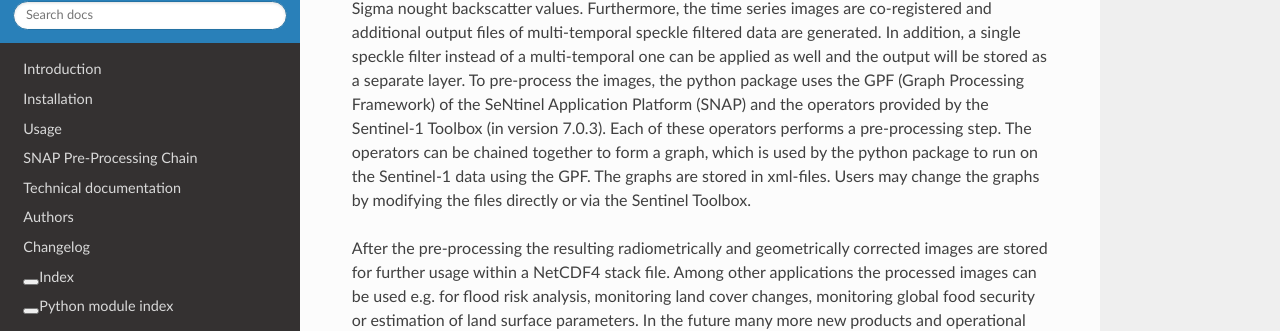
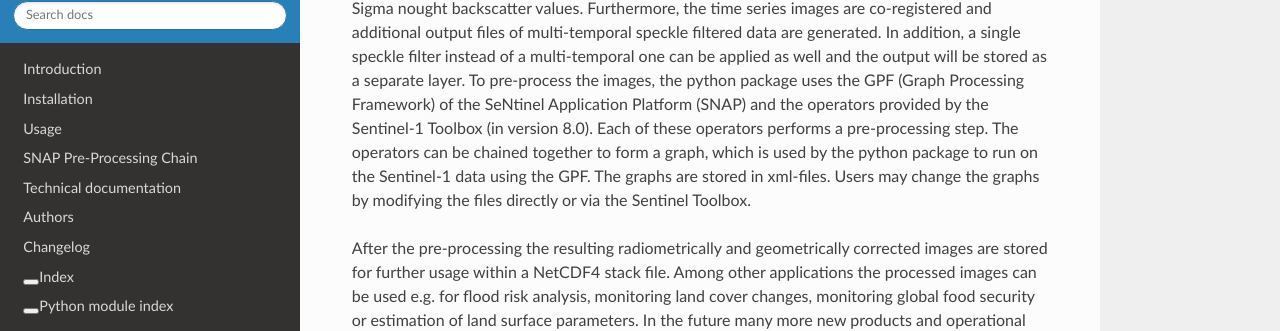
Before and after one commit to multiply-org/sar-pre-processing, a Sphinx documentation site: the page built from docs/paper.md, in a window 1280 px wide and 900 px high, scrolled down 914 px. Shown: the part 307-638 px from the top of the window. Built offline with Sphinx 7.4.7 and the Read the Docs theme 2.0.0, drawn with Linux system fonts in a browser that asks for light colours; pages that are not in the unit, such as notebooks, are missing from menus; the version number is read from the project's files by our own code; some of the changed text lies outside the part shown.

Commit message:
update version number within paper.md; cite source in juypter notebook

```diff
--- a/docs/paper.md
+++ b/docs/paper.md
@@ -36,7 +36,7 @@ Additionally, specific cases of repeatedly processed data are handled, as someti
 Based on the generated file list the python package applies a pre-processing chain to Sentinel-1 Single Look Complex (SLC) time series data to generate radiometrically and geometrically corrected Sigma nought backscatter values.
 Furthermore, the time series images are co-registered and additional output files of multi-temporal speckle filtered data are generated.
 In addition, a single speckle filter instead of a multi-temporal one can be applied as well and the output will be stored as a separate layer.
-To pre-process the images, the python package uses the GPF (Graph Processing Framework) of the SeNtinel Application Platform (SNAP) and the operators provided by the Sentinel-1 Toolbox (in version 7.0.3). Each of these operators performs a pre-processing step. The operators can be chained together to form a graph, which is used by the python package to run on the Sentinel-1 data using the GPF. The graphs are stored in xml-files. Users may change the graphs by modifying the files directly or via the Sentinel Toolbox.
+To pre-process the images, the python package uses the GPF (Graph Processing Framework) of the SeNtinel Application Platform (SNAP) and the operators provided by the Sentinel-1 Toolbox (in version 8.0). Each of these operators performs a pre-processing step. The operators can be chained together to form a graph, which is used by the python package to run on the Sentinel-1 data using the GPF. The graphs are stored in xml-files. Users may change the graphs by modifying the files directly or via the Sentinel Toolbox.
 
 After the pre-processing the resulting radiometrically and geometrically corrected images are stored for further usage within a NetCDF4 stack file.
 Among other applications the processed images can be used e.g. for flood risk analysis, monitoring land cover changes, monitoring global food security or estimation of land surface parameters.
```
Also changed, not shown: docs/notebooks/running_test_application.ipynb.
